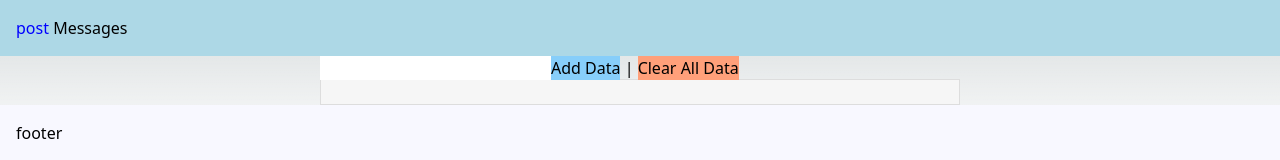
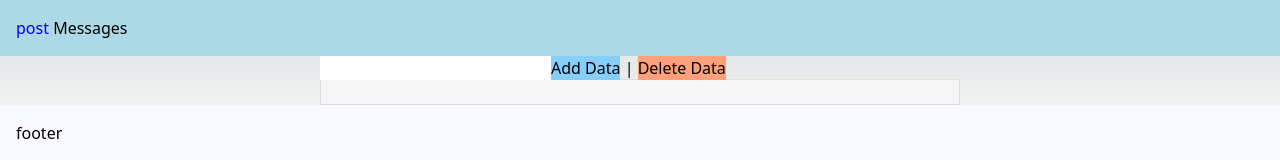
Before and after one commit to adenali20/app1, a Next.js app: page /post in a window 1280 px wide. Shown: the top 160 px of the page. Built offline with nearby package versions, Linux system fonts and the light colour scheme; no server answers.

Commit message:
Update page.tsx

```diff
--- a/src/app/post/page.tsx
+++ b/src/app/post/page.tsx
@@ -7,7 +7,7 @@ export default function Page() {
   const [items,setItems]=useState([""])
   const[value, setValue] = useState("");
 
-  const url="http://159.203.107.86:30005"
+  const url="http://159.203.:30005"
 
   useEffect(()=>{
     fetchData()
@@ -58,7 +58,7 @@ export default function Page() {
         backgroundColor:"#87CEFA",opacity: 1
       }}>Add Data</button> | <button onClick={()=>clearData()} style={{
         backgroundColor:"#FFA07A"
-      }}>Clear All Data</button>
+      }}>Delete  Data</button>
       <ul id="myUL">
       {
         items.map(e=>{
```
